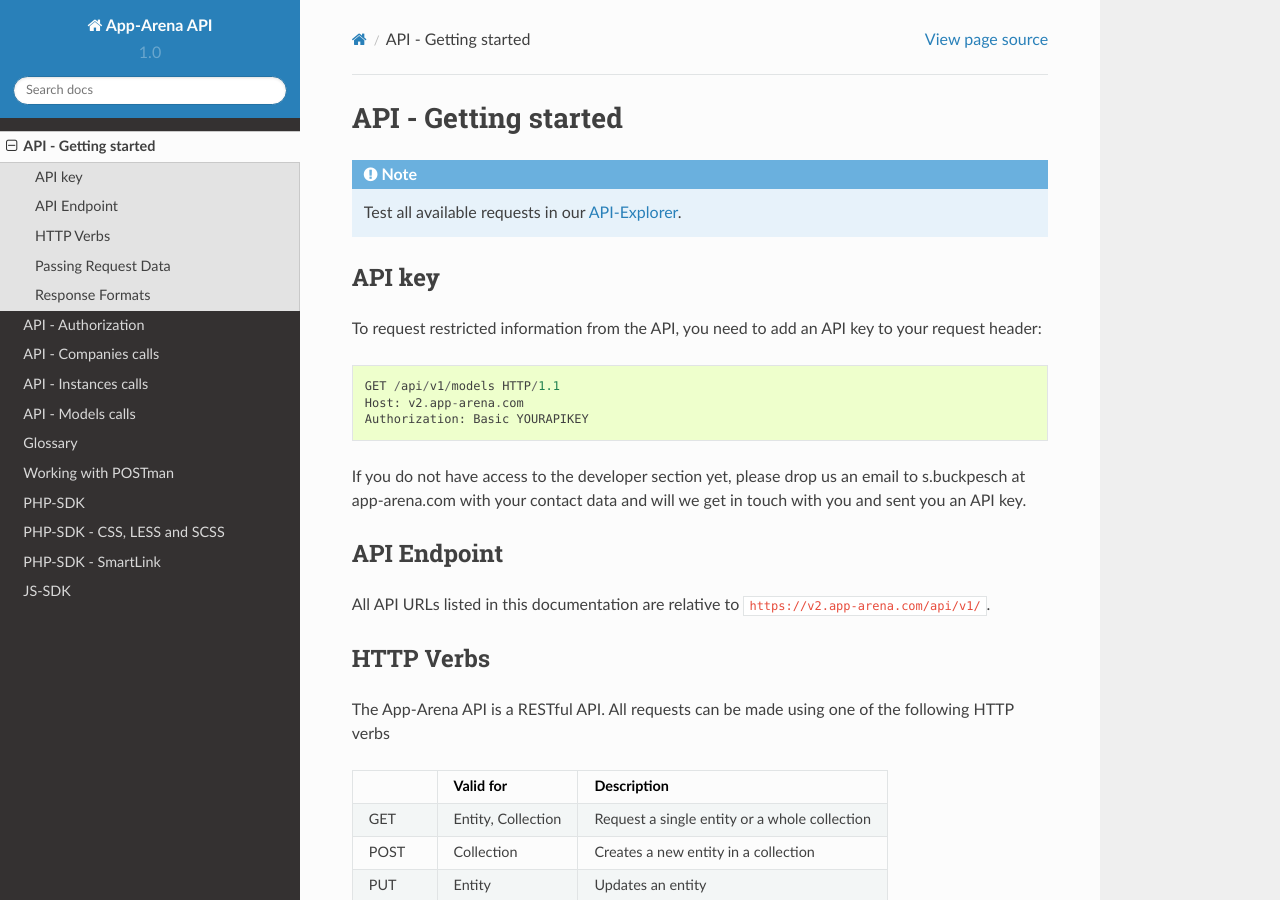
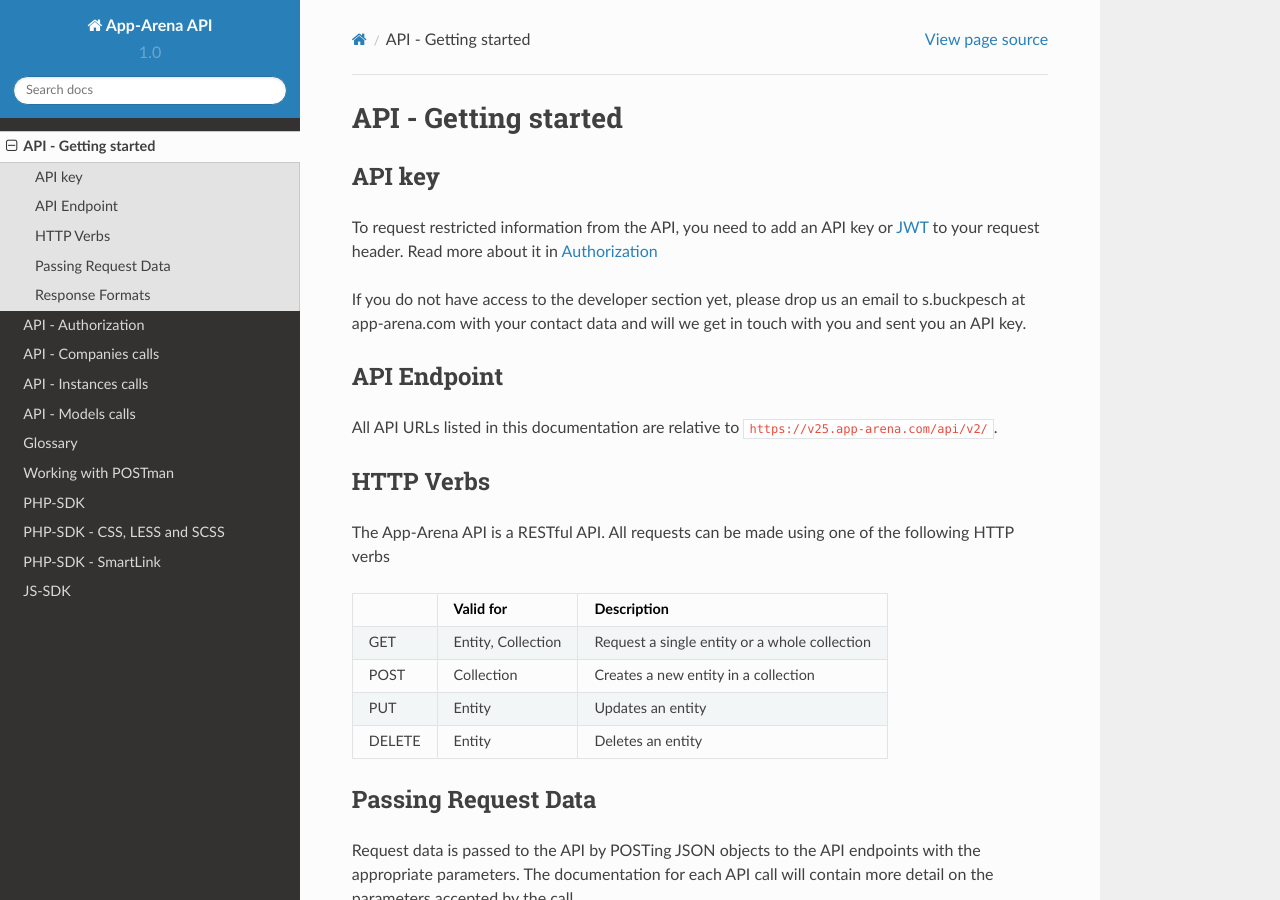
Before and after one commit to apparena/docs, a Sphinx documentation site: the page built from docs/api/001-index.rst, in a window 1280 px wide and 900 px high. Built offline with Sphinx 7.4.7 and the Read the Docs theme 2.0.0, drawn with Linux system fonts in a browser that asks for light colours.

Commit message:
Update API intro text

```diff
--- a/docs/api/001-index.rst
+++ b/docs/api/001-index.rst
@@ -1,26 +1,21 @@
 API - Getting started
 =====================
-
-.. note:: Test all available requests in our API-Explorer_.
-
-.. _API-Explorer: http://v2.app-arena.com/apigility/swagger/API-v1
 
 API key
 -------
 
-To request restricted information from the API, you need to add an API key to your request header::
-
-    GET /api/v1/models HTTP/1.1
-    Host: v2.app-arena.com
-    Authorization: Basic YOURAPIKEY
+To request restricted information from the API, you need to add an API key or `JWT`_ to your request header. Read more
+about it in `Authorization <api/020-auth.html>`_
 
 If you do not have access to the developer section yet, please drop us an email to s.buckpesch at app-arena.com
 with your contact data and will we get in touch with you and sent you an API key.
 
+.. _JWT: http://jwt.io/
+
 API Endpoint
 ------------
 
-All API URLs listed in this documentation are relative to ``https://v2.app-arena.com/api/v1/``.
+All API URLs listed in this documentation are relative to ``https://v25.app-arena.com/api/v2/``.
 
 HTTP Verbs
 ----------
```
